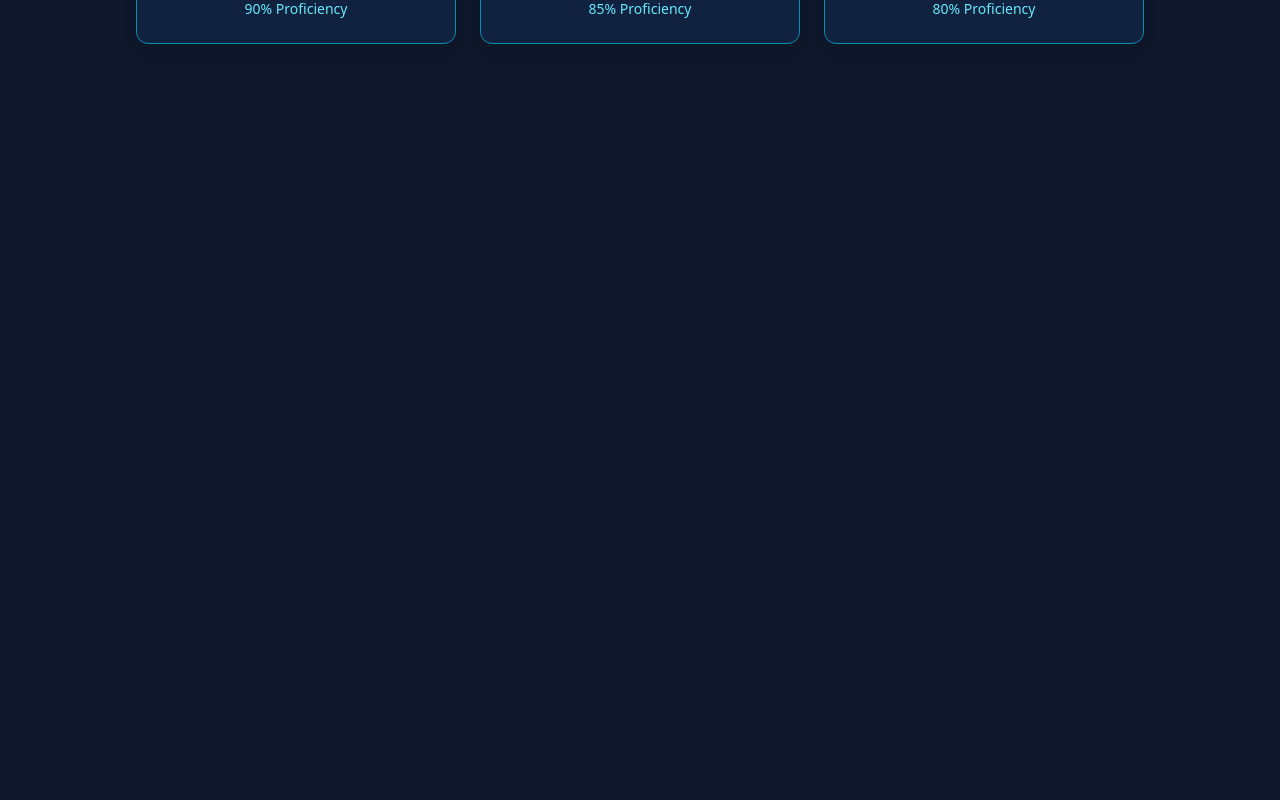
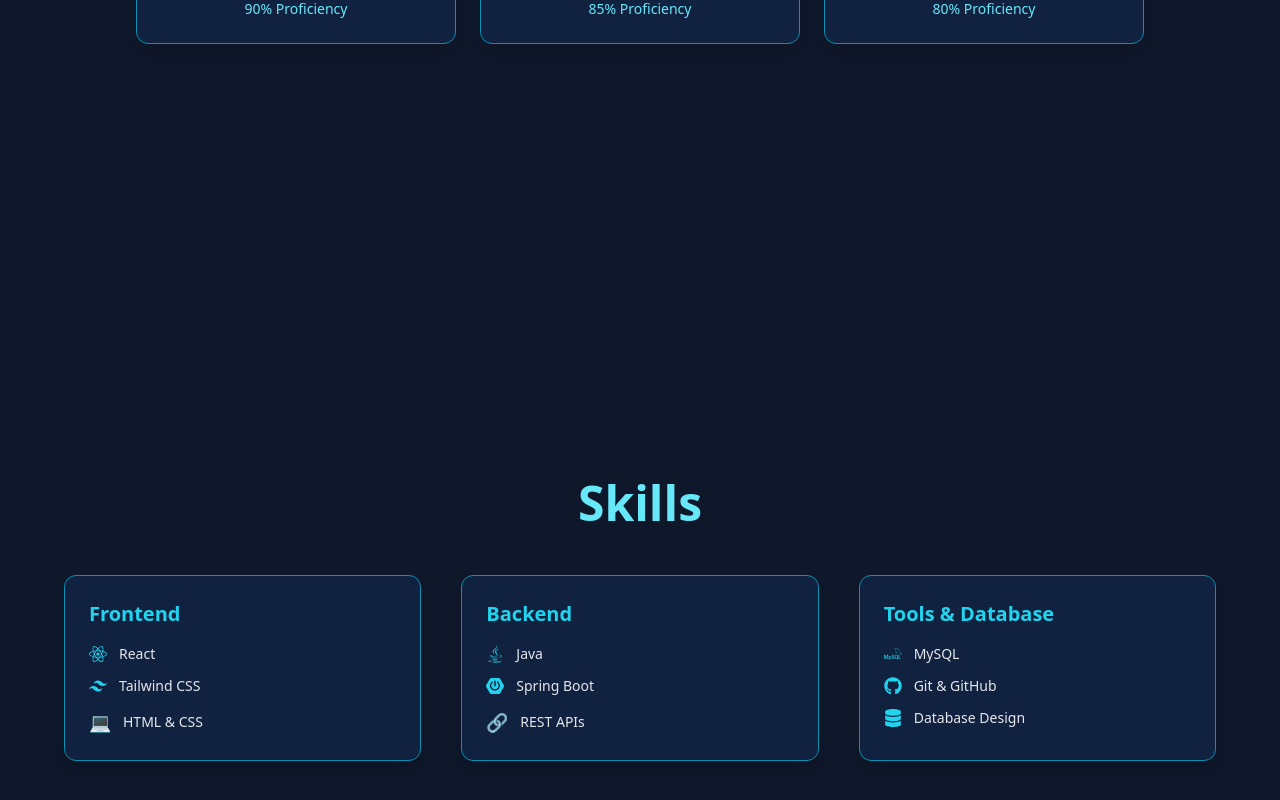
Before and after one commit to SandeshJadhav7320/Personal-Portfolio, a React (Vite) app: page / in a window 1280 px wide. Shown: the part 1412-2212 px from the top of the page. Before the commit the page ends 1664 px from the top, so only its background shows below. Built offline with nearby package versions, Linux system fonts and the light colour scheme.

Commit message:
add skill section in the home page

```diff
--- a/src/pages/About.jsx
+++ b/src/pages/About.jsx
@@ -30,7 +30,7 @@
   return (
     <section
       id="about"
-      className="py-20 min-h-screen bg-darkBlue text-white px-6 flex items-center justify-center"
+      className="pt-6 pb-6 min-h-screen bg-darkBlue text-white px-6 flex items-center justify-center"
     >
       <div className="max-w-6xl w-full text-center space-y-12">
         {/* Heading */}
--- a/src/pages/Home.jsx
+++ b/src/pages/Home.jsx
@@ -3,6 +3,7 @@
 import Navbar from "/src/pages/Navbar";
 import self from "../assets/self.jpeg";
 import About from "./About";
+import Skills from "./Skills";
 
 function Home() {
   return (
@@ -88,6 +89,7 @@
 
       {/* ✅ About Section */}
       <About />
+      <Skills />
     </>
   );
 }
--- a/src/pages/Navbar.jsx
+++ b/src/pages/Navbar.jsx
@@ -41,7 +41,7 @@
         <ul className="hidden md:flex space-x-14">
           <li><a href="#home" className="hover:text-gray-500 font-bold text-2xl">Home</a></li>
           <li><a href="#about" className="hover:text-gray-500 font-bold text-2xl">About</a></li>
-          <li><a href="#about" className="hover:text-gray-500 font-bold text-2xl">About</a></li>
+          <li><a href="#skills" className="hover:text-gray-500 font-bold text-2xl">Skills</a></li>
           <li><a href="#projects" className="hover:text-gray-500 font-bold text-2xl">Projects</a></li>
           <li><a href="#contact" className="hover:text-gray-500 font-bold text-2xl">Contact</a></li>
         </ul>
--- /dev/null
+++ b/src/pages/Skills.jsx
@@ -0,0 +1,85 @@
+// src/components/Skills.jsx
+
+import { motion } from "framer-motion";
+import { FaReact, FaJava, FaGithub, FaDatabase } from "react-icons/fa";
+import { SiTailwindcss, SiSpringboot, SiMysql } from "react-icons/si";
+
+function Skills() {
+  const skillCategories = [
+    {
+      title: "Frontend",
+      skills: [
+        { name: "React", icon: <FaReact /> },
+        { name: "Tailwind CSS", icon: <SiTailwindcss /> },
+        { name: "HTML & CSS", icon: "💻" },
+      ],
+    },
+    {
+      title: "Backend",
+      skills: [
+        { name: "Java", icon: <FaJava /> },
+        { name: "Spring Boot", icon: <SiSpringboot /> },
+        { name: "REST APIs", icon: "🔗" },
+      ],
+    },
+    {
+      title: "Tools & Database",
+      skills: [
+        { name: "MySQL", icon: <SiMysql /> },
+        { name: "Git & GitHub", icon: <FaGithub /> },
+        { name: "Database Design", icon: <FaDatabase /> },
+      ],
+    },
+  ];
+
+  return (
+    <section
+      id="skills"
+      className="pt-6 pb-6 min-h-screen bg-darkBlue text-white px-6 flex items-center justify-center"
+    >
+      <div className="max-w-6xl w-full text-center space-y-12">
+        {/* Heading */}
+        <motion.h2
+          initial={{ opacity: 0, y: 30 }}
+          whileInView={{ opacity: 1, y: 0 }}
+          transition={{ duration: 1 }}
+          viewport={{ once: true }}
+          className="text-4xl sm:text-5xl font-bold text-cyan-300"
+        >
+          Skills
+        </motion.h2>
+
+        {/* Skill Categories */}
+        <div className="grid grid-cols-1 sm:grid-cols-2 md:grid-cols-3 gap-10 text-left">
+          {skillCategories.map((category, index) => (
+            <motion.div
+              key={index}
+              initial={{ opacity: 0, y: 40 }}
+              whileInView={{ opacity: 1, y: 0 }}
+              transition={{ duration: 0.8, delay: index * 0.2 }}
+              viewport={{ once: true }}
+              className="bg-[#112240] p-6 rounded-xl shadow-lg border border-cyan-600"
+            >
+              <h3 className="text-xl font-semibold text-cyan-400 mb-4">
+                {category.title}
+              </h3>
+              <ul className="space-y-3">
+                {category.skills.map((skill, i) => (
+                  <li
+                    key={i}
+                    className="flex items-center gap-3 text-sm text-gray-200"
+                  >
+                    <span className="text-cyan-400 text-lg">{skill.icon}</span>
+                    {skill.name}
+                  </li>
+                ))}
+              </ul>
+            </motion.div>
+          ))}
+        </div>
+      </div>
+    </section>
+  );
+}
+
+export default Skills;
```
